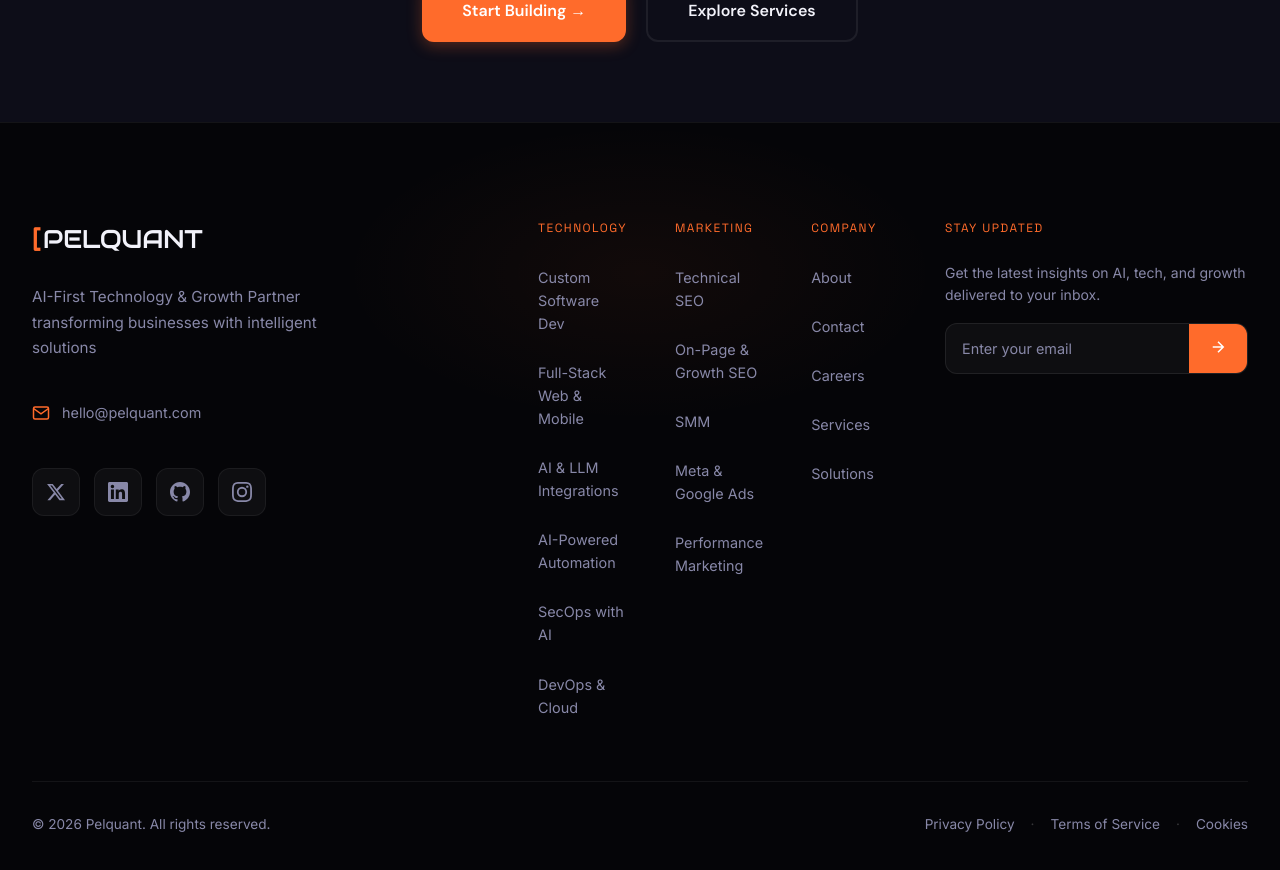
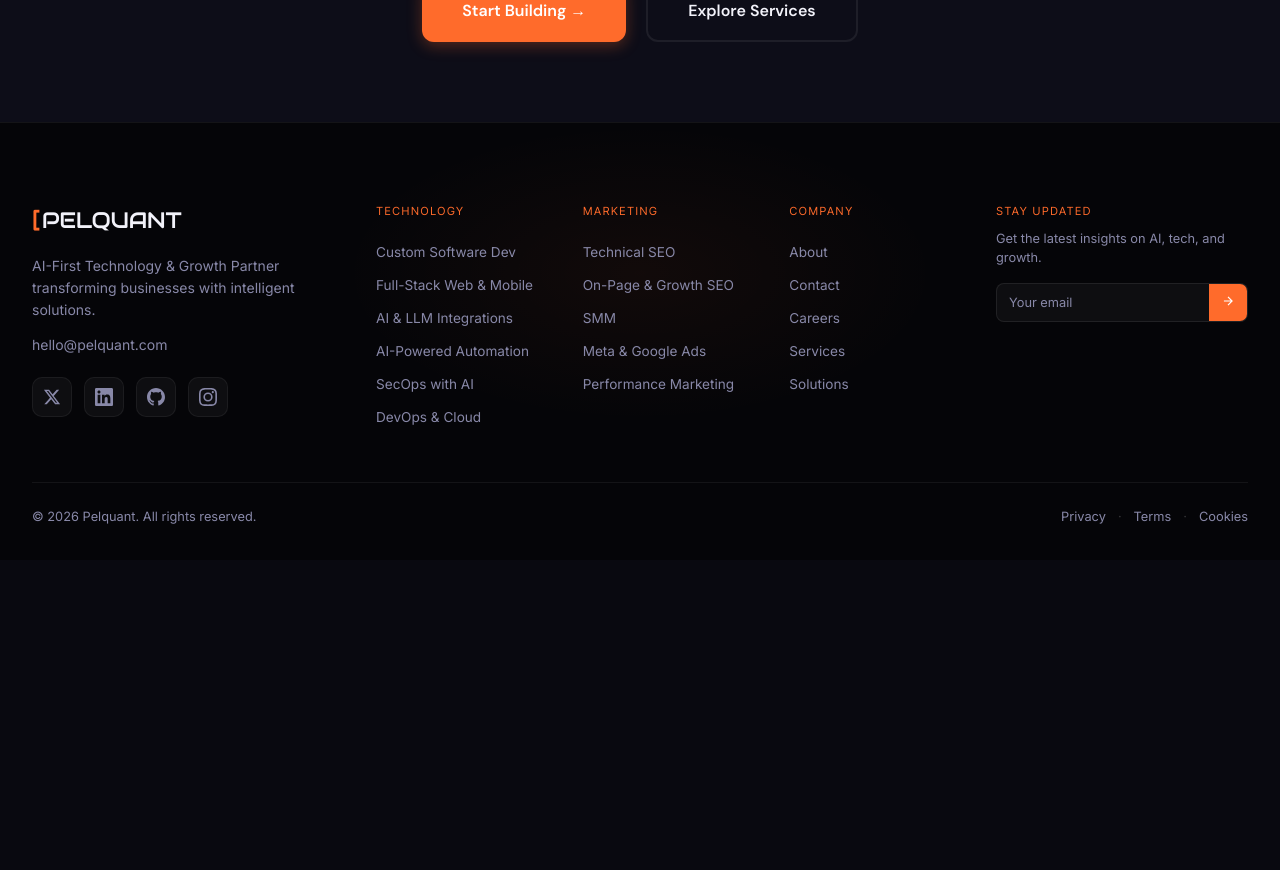
Before and after one commit to Faizan-Vhora/pelquant, a React (Vite) app: page /about in a window 1280 px wide. Shown: the part 4360-5230 px from the top of the page. After the commit the page ends 4920 px from the top, so only its background shows below. Built offline with nearby package versions, Linux system fonts and the light colour scheme.

Commit message:
Reorganize footer with cleaner 4-column layout

```diff
--- a/src/components/Footer.css
+++ b/src/components/Footer.css
@@ -1,7 +1,7 @@
 .footer {
   background: #050508;
   border-top: 1px solid rgba(255, 255, 255, 0.06);
-  padding: 6rem 2rem 3rem;
+  padding: 5rem 2rem 2rem;
   position: relative;
   overflow: hidden;
 }
@@ -24,33 +24,25 @@
   z-index: 1;
 }
 
-.footer-main {
-  display: grid;
-  grid-template-columns: 1.2fr 2fr;
-  gap: 5rem;
-  padding-bottom: 3.5rem;
+.footer-top {
+  display: flex;
+  gap: 4rem;
+  padding-bottom: 3rem;
   border-bottom: 1px solid rgba(255, 255, 255, 0.06);
 }
 
 .footer-brand {
-  display: flex;
-  flex-direction: column;
-  gap: 1.5rem;
+  flex: 0 0 280px;
 }
 
 .footer-logo {
   font-family: 'Audiowide', var(--font-display);
   font-weight: 400;
-  font-size: 1.6rem;
+  font-size: 1.4rem;
   color: var(--text-primary);
   letter-spacing: -0.02em;
   text-decoration: none;
   display: inline-block;
-  transition: transform 0.3s ease;
-}
-
-.footer-logo:hover {
-  transform: scale(1.02);
 }
 
 .footer-logo .logo-bracket {
@@ -58,119 +50,93 @@
 }
 
 .footer-desc {
-  font-size: 0.95rem;
+  font-size: 0.875rem;
   color: var(--text-secondary);
-  line-height: 1.7;
-  max-width: 320px;
+  line-height: 1.6;
+  margin-top: 1rem;
 }
 
-.contact-info {
-  margin-top: 0.5rem;
+.footer-email {
+  display: inline-block;
+  font-size: 0.875rem;
+  color: var(--text-secondary);
+  text-decoration: none;
+  margin-top: 0.75rem;
+  transition: color 0.3s;
 }
 
-.contact-link {
-  display: inline-flex;
-  align-items: center;
-  gap: 0.75rem;
-  color: var(--text-secondary);
-  text-decoration: none;
-  font-size: 0.9rem;
-  transition: all 0.3s ease;
-  padding: 0.5rem 0;
-}
-
-.contact-link svg {
-  width: 18px;
-  height: 18px;
+.footer-email:hover {
   color: var(--accent);
-}
-
-.contact-link:hover {
-  color: var(--text-primary);
 }
 
 .social-icons {
   display: flex;
-  gap: 0.875rem;
-  margin-top: 0.75rem;
+  gap: 0.75rem;
+  margin-top: 1.25rem;
 }
 
 .social-icon {
   display: flex;
   align-items: center;
   justify-content: center;
-  width: 48px;
-  height: 48px;
+  width: 40px;
+  height: 40px;
   background: rgba(255, 255, 255, 0.04);
   border: 1px solid rgba(255, 255, 255, 0.06);
-  border-radius: 12px;
+  border-radius: 10px;
   color: var(--text-secondary);
-  transition: all 0.3s ease;
+  transition: all 0.3s;
 }
 
 .social-icon svg {
-  width: 20px;
-  height: 20px;
+  width: 18px;
+  height: 18px;
 }
 
 .social-icon:hover {
   background: var(--accent);
   border-color: var(--accent);
   color: white;
-  transform: translateY(-3px);
 }
 
-.footer-links-section {
+.footer-links-grid {
+  flex: 1;
   display: grid;
-  grid-template-columns: 2fr 1fr;
-  gap: 4rem;
+  grid-template-columns: repeat(4, 1fr);
+  gap: 2rem;
 }
 
-.footer-links {
-  display: grid;
-  grid-template-columns: repeat(3, 1fr);
-  gap: 3rem;
-}
-
-.link-column {
-  display: flex;
-  flex-direction: column;
-  gap: 0.875rem;
-}
-
-.column-header {
-  font-family: var(--font-display);
-  font-size: 0.75rem;
+.link-column h4 {
+  font-size: 0.7rem;
   font-weight: 700;
   color: var(--accent);
   text-transform: uppercase;
-  letter-spacing: 0.12em;
+  letter-spacing: 0.1em;
+  margin-bottom: 1rem;
+}
+
+.link-column a {
+  display: block;
+  font-size: 0.85rem;
+  color: var(--text-secondary);
+  text-decoration: none;
+  padding: 0.35rem 0;
+  transition: all 0.3s;
+}
+
+.link-column a:hover {
+  color: var(--text-primary);
+}
+
+.newsletter-col h4 {
   margin-bottom: 0.5rem;
 }
 
-.footer-link {
-  font-size: 0.9rem;
+.newsletter-desc {
+  font-size: 0.8rem;
   color: var(--text-secondary);
-  text-decoration: none;
-  transition: all 0.3s ease;
-  padding: 0.375rem 0;
-}
-
-.footer-link:hover {
-  color: var(--text-primary);
-  padding-left: 0.5rem;
-}
-
-.newsletter {
-  display: flex;
-  flex-direction: column;
-  gap: 1rem;
-}
-
-.newsletter-desc {
-  font-size: 0.875rem;
-  color: var(--text-secondary);
-  line-height: 1.6;
+  line-height: 1.5;
+  margin-bottom: 1rem;
 }
 
 .newsletter-form {
@@ -178,22 +144,17 @@
   gap: 0;
   background: rgba(255, 255, 255, 0.04);
   border: 1px solid rgba(255, 255, 255, 0.08);
-  border-radius: 12px;
+  border-radius: 8px;
   overflow: hidden;
-  transition: border-color 0.3s ease;
-}
-
-.newsletter-form:focus-within {
-  border-color: rgba(255, 107, 43, 0.4);
 }
 
 .newsletter-form input {
   flex: 1;
   background: transparent;
   border: none;
-  padding: 0.875rem 1rem;
+  padding: 0.625rem 0.75rem;
   color: var(--text-primary);
-  font-size: 0.9rem;
+  font-size: 0.8rem;
   outline: none;
 }
 
@@ -204,9 +165,9 @@
 .newsletter-form button {
   background: var(--accent);
   border: none;
-  padding: 0.875rem 1.25rem;
+  padding: 0.625rem 0.75rem;
   cursor: pointer;
-  transition: background 0.3s ease;
+  transition: background 0.3s;
 }
 
 .newsletter-form button:hover {
@@ -214,51 +175,46 @@
 }
 
 .newsletter-form button svg {
-  width: 18px;
-  height: 18px;
+  width: 14px;
+  height: 14px;
   color: white;
 }
 
 .subscribed-message {
   display: flex;
   align-items: center;
-  gap: 0.75rem;
+  gap: 0.5rem;
   color: #22c55e;
-  font-size: 0.9rem;
-  padding: 0.875rem 1rem;
+  font-size: 0.8rem;
+  padding: 0.625rem 0.75rem;
   background: rgba(34, 197, 94, 0.1);
   border: 1px solid rgba(34, 197, 94, 0.2);
-  border-radius: 12px;
+  border-radius: 8px;
 }
 
 .subscribed-message svg {
-  width: 20px;
-  height: 20px;
+  width: 16px;
+  height: 16px;
 }
 
 .footer-bottom {
   display: flex;
   justify-content: space-between;
   align-items: center;
-  padding-top: 2rem;
-  font-size: 0.85rem;
+  padding-top: 1.5rem;
+  font-size: 0.8rem;
   color: var(--text-secondary);
-}
-
-.footer-copyright {
-  font-family: var(--font-body);
 }
 
 .footer-legal {
   display: flex;
-  gap: 1rem;
-  align-items: center;
+  gap: 0.75rem;
 }
 
 .footer-legal a {
   color: var(--text-secondary);
   text-decoration: none;
-  transition: color 0.3s ease;
+  transition: color 0.3s;
 }
 
 .footer-legal a:hover {
@@ -270,30 +226,36 @@
 }
 
 @media (max-width: 1100px) {
-  .footer-main {
-    grid-template-columns: 1fr;
-    gap: 3.5rem;
-  }
-
-  .footer-links-section {
-    grid-template-columns: 1fr;
+  .footer-top {
+    flex-direction: column;
     gap: 3rem;
   }
 
-  .footer-links {
+  .footer-brand {
+    flex: none;
+  }
+
+  .footer-links-grid {
     grid-template-columns: repeat(3, 1fr);
-    gap: 2rem;
+  }
+
+  .newsletter-col {
+    grid-column: span 3;
   }
 }
 
 @media (max-width: 768px) {
   .footer {
-    padding: 3.5rem 1.5rem 2rem;
+    padding: 3rem 1.5rem 1.5rem;
   }
 
-  .footer-links {
+  .footer-links-grid {
     grid-template-columns: repeat(2, 1fr);
-    gap: 2rem;
+    gap: 1.5rem;
+  }
+
+  .newsletter-col {
+    grid-column: span 2;
   }
 
   .footer-bottom {
@@ -301,27 +263,14 @@
     gap: 1rem;
     text-align: center;
   }
-
-  .footer-desc {
-    max-width: 100%;
-  }
 }
 
 @media (max-width: 480px) {
-  .footer-links {
+  .footer-links-grid {
     grid-template-columns: 1fr;
-    gap: 2rem;
   }
 
-  .social-icons {
-    flex-wrap: wrap;
-  }
-
-  .newsletter-form {
-    flex-direction: column;
-  }
-
-  .newsletter-form button {
-    padding: 1rem;
+  .newsletter-col {
+    grid-column: span 1;
   }
 }
--- a/src/components/Footer.jsx
+++ b/src/components/Footer.jsx
@@ -47,25 +47,17 @@ export default function Footer() {
     <footer className="footer">
       <div className="footer-glow"></div>
       <div className="footer-container">
-        <div className="footer-main">
+        <div className="footer-top">
           <div className="footer-brand">
             <Link to="/" className="footer-logo" onClick={handleLinkClick}>
               <span className="logo-bracket">[</span>PELQUANT
             </Link>
             <p className="footer-desc">
-              AI-First Technology & Growth Partner transforming businesses with intelligent solutions
+              AI-First Technology & Growth Partner transforming businesses with intelligent solutions.
             </p>
-
-            <div className="contact-info">
-              <a href="mailto:hello@pelquant.com" className="contact-link">
-                <svg viewBox="0 0 24 24" fill="none" stroke="currentColor" strokeWidth="2">
-                  <path d="M4 4h16c1.1 0 2 .9 2 2v12c0 1.1-.9 2-2 2H4c-1.1 0-2-.9-2-2V6c0-1.1.9-2 2-2z"/>
-                  <polyline points="22,6 12,13 2,6"/>
-                </svg>
+            <a href="mailto:hello@pelquant.com" className="footer-email">
               hello@pelquant.com
             </a>
-            </div>
-
             <div className="social-icons">
               <a href="#" className="social-icon" aria-label="Twitter">
                 <svg viewBox="0 0 24 24" fill="currentColor">
@@ -90,45 +82,40 @@ export default function Footer() {
             </div>
           </div>
 
-          <div className="footer-links-section">
-            <div className="footer-links">
+          <div className="footer-links-grid">
             <div className="link-column">
-                <h4 className="column-header">TECHNOLOGY</h4>
+              <h4>Technology</h4>
               {techLinks.map((link, i) => (
-                  <Link key={i} to={link.path} onClick={handleLinkClick} className="footer-link">{link.name}</Link>
+                <Link key={i} to={link.path} onClick={handleLinkClick}>{link.name}</Link>
               ))}
             </div>
-
             <div className="link-column">
-                <h4 className="column-header">MARKETING</h4>
+              <h4>Marketing</h4>
               {marketingLinks.map((link, i) => (
-                  <Link key={i} to={link.path} onClick={handleLinkClick} className="footer-link">{link.name}</Link>
+                <Link key={i} to={link.path} onClick={handleLinkClick}>{link.name}</Link>
               ))}
             </div>
-
             <div className="link-column">
-                <h4 className="column-header">COMPANY</h4>
+              <h4>Company</h4>
               {companyLinks.map((link, i) => (
-                  <Link key={i} to={link.path} onClick={handleLinkClick} className="footer-link">{link.name}</Link>
+                <Link key={i} to={link.path} onClick={handleLinkClick}>{link.name}</Link>
               ))}
             </div>
-            </div>
-
-            <div className="newsletter">
-              <h4 className="column-header">STAY UPDATED</h4>
-              <p className="newsletter-desc">Get the latest insights on AI, tech, and growth delivered to your inbox.</p>
+            <div className="link-column newsletter-col">
+              <h4>Stay Updated</h4>
+              <p className="newsletter-desc">Get the latest insights on AI, tech, and growth.</p>
               {subscribed ? (
                 <div className="subscribed-message">
                   <svg viewBox="0 0 24 24" fill="none" stroke="currentColor" strokeWidth="2">
                     <path d="M20 6L9 17l-5-5"/>
                   </svg>
-                  Thanks for subscribing!
+                  Thanks!
                 </div>
               ) : (
                 <form className="newsletter-form" onSubmit={handleSubscribe}>
                   <input
                     type="email"
-                    placeholder="Enter your email"
+                    placeholder="Your email"
                     value={email}
                     onChange={(e) => setEmail(e.target.value)}
                     required
@@ -149,9 +136,9 @@ export default function Footer() {
             © {new Date().getFullYear()} Pelquant. All rights reserved.
           </div>
           <div className="footer-legal">
-            <a href="#">Privacy Policy</a>
+            <a href="#">Privacy</a>
             <span>·</span>
-            <a href="#">Terms of Service</a>
+            <a href="#">Terms</a>
             <span>·</span>
             <a href="#">Cookies</a>
           </div>
```
Lines whose indentation alone changed are shown as unchanged.
